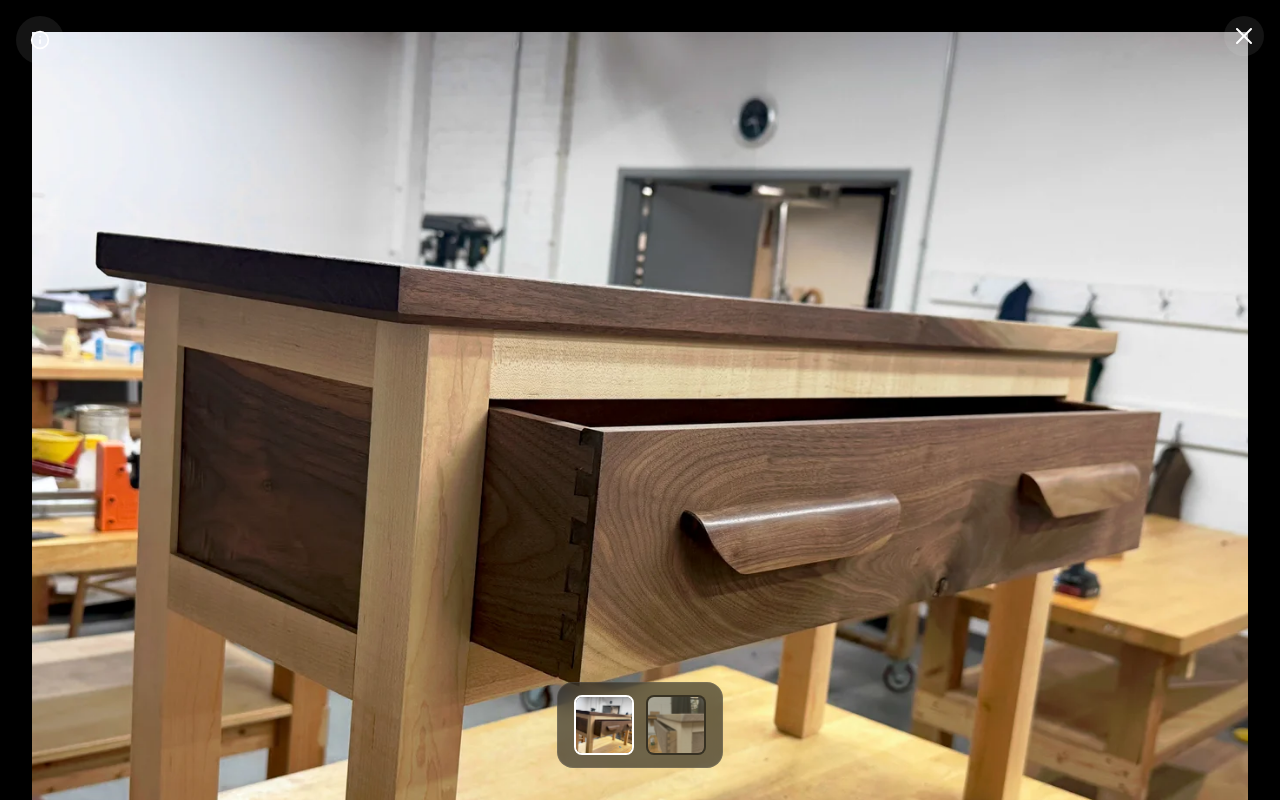
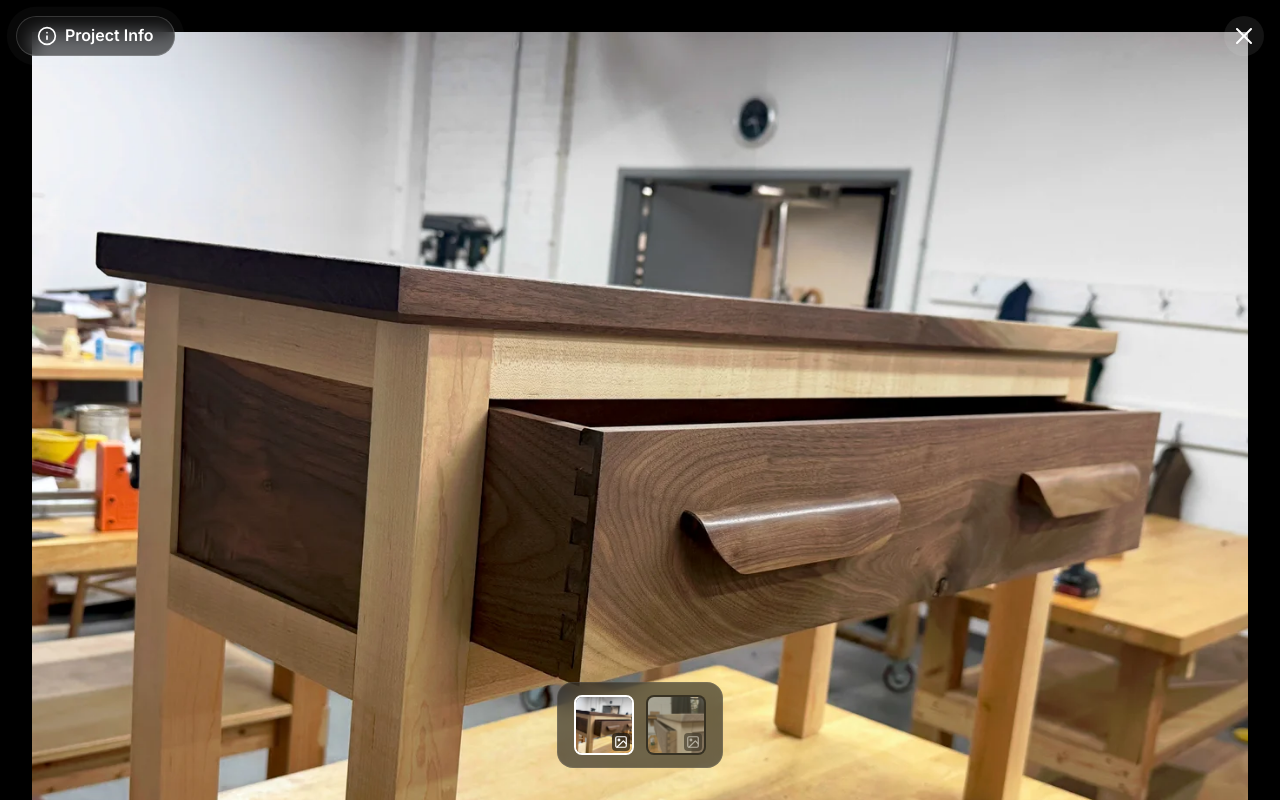
Before and after one commit to kimko/portfolio, a React (Vite) app: page / in a window 1280 px wide. Both pictures are taken after a click on the button 639 px from the left and 383 px from the top of the page. Shown: the top 800 px of the page. Built offline with nearby package versions, Linux system fonts and the light colour scheme.

Commit message:
feat(3d): integrate fbx models, reorder thumbnails, and set isometric camera

```diff
--- a/src/components/ProjectModal.jsx
+++ b/src/components/ProjectModal.jsx
@@ -14,17 +14,41 @@ import {
   Wrap,
   WrapItem,
   Tag,
-  IconButton
+  Button
 } from '@chakra-ui/react';
 import { AnimatePresence, motion } from 'framer-motion';
+import { Canvas } from '@react-three/fiber';
+import { useFBX, Stage, PresentationControls } from '@react-three/drei';
+import { Suspense } from 'react';
 
 const MotionBox = motion.create(Box);
+
+function FBXModel({ url }) {
+  const fbx = useFBX(url);
+  return <primitive object={fbx} />;
+}
 
 const InfoIcon = () => (
   <svg width="20" height="20" viewBox="0 0 24 24" fill="none" stroke="currentColor" strokeWidth="2" strokeLinecap="round" strokeLinejoin="round">
     <circle cx="12" cy="12" r="10"></circle>
     <line x1="12" y1="16" x2="12" y2="12"></line>
     <line x1="12" y1="8" x2="12.01" y2="8"></line>
+  </svg>
+);
+
+const Icon3D = () => (
+  <svg width="14" height="14" viewBox="0 0 24 24" fill="none" stroke="currentColor" strokeWidth="2" strokeLinecap="round" strokeLinejoin="round">
+    <path d="M21 16V8a2 2 0 0 0-1-1.73l-7-4a2 2 0 0 0-2 0l-7 4A2 2 0 0 0 3 8v8a2 2 0 0 0 1 1.73l7 4a2 2 0 0 0 2 0l7-4A2 2 0 0 0 21 16z"></path>
+    <polyline points="3.27 6.96 12 12.01 20.73 6.96"></polyline>
+    <line x1="12" y1="22.08" x2="12" y2="12"></line>
+  </svg>
+);
+
+const ImageIcon = () => (
+  <svg width="14" height="14" viewBox="0 0 24 24" fill="none" stroke="currentColor" strokeWidth="2" strokeLinecap="round" strokeLinejoin="round">
+    <rect x="3" y="3" width="18" height="18" rx="2" ry="2"></rect>
+    <circle cx="8.5" cy="8.5" r="1.5"></circle>
+    <polyline points="21 15 16 10 5 21"></polyline>
   </svg>
 );
 
@@ -71,18 +95,33 @@ export default function ProjectModal({ project, isOpen, onClose }) {
         />
 
         {/* Info Toggle Button */}
-        <Box position="absolute" top={4} left={4} zIndex={20}>
-          <IconButton
-            icon={<InfoIcon />}
-            aria-label="Toggle Project Info"
+        <MotionBox
+          position="absolute"
+          top={4}
+          left={4}
+          zIndex={20}
+          animate={!showInfo ? {
+            boxShadow: ["0px 0px 0px 0px rgba(255,255,255,0.4)", "0px 0px 0px 10px rgba(255,255,255,0)", "0px 0px 0px 0px rgba(255,255,255,0)"]
+          } : {}}
+          transition={{ duration: 2, repeat: Infinity, ease: "easeInOut" }}
+          borderRadius="full"
+        >
+          <Button
+            leftIcon={<InfoIcon />}
             onClick={() => setShowInfo(!showInfo)}
             borderRadius="full"
-            bg={showInfo ? "white" : "whiteAlpha.200"}
+            bg={showInfo ? "white" : "rgba(20, 20, 20, 0.6)"}
             color={showInfo ? "black" : "white"}
-            _hover={{ bg: showInfo ? "whiteAlpha.900" : "whiteAlpha.400" }}
-            size="lg"
-          />
-        </Box>
+            backdropFilter="blur(10px)"
+            border="1px solid"
+            borderColor={showInfo ? "white" : "whiteAlpha.300"}
+            _hover={{ bg: showInfo ? "white" : "whiteAlpha.400" }}
+            size="md"
+            px={5}
+          >
+            {showInfo ? "Hide Details" : "Project Info"}
+          </Button>
+        </MotionBox>
 
         <ModalBody p={0} display="flex" flexDirection="column" h="100vh" overflow="hidden" position="relative">
 
@@ -95,8 +134,8 @@ export default function ProjectModal({ project, isOpen, onClose }) {
                 exit={{ opacity: 0, x: -50 }}
                 transition={{ duration: 0.3 }}
                 position="absolute"
-                top={{ base: "80px", md: 4 }}
-                left={{ base: 4, md: 20 }}
+                top={{ base: "80px", md: 20 }}
+                left={4}
                 w={{ base: "calc(100% - 32px)", md: "400px" }}
                 maxH="calc(100vh - 120px)"
                 bg="rgba(20, 20, 20, 0.85)"
@@ -182,12 +221,12 @@ export default function ProjectModal({ project, isOpen, onClose }) {
               />
             )}
 
-            {/* Full-size image */}
+            {/* Full-size image or 3D Model */}
             <AnimatePresence mode="wait">
               <MotionBox
-                key={currentImage.full}
+                key={currentImage.url || currentImage.full}
                 initial={{ opacity: 0 }}
-                animate={{ opacity: imageLoaded ? 1 : 0 }}
+                animate={{ opacity: imageLoaded || currentImage.is3D ? 1 : 0 }}
                 exit={{ opacity: 0 }}
                 transition={{ duration: 0.3 }}
                 w="100%"
@@ -199,6 +238,25 @@ export default function ProjectModal({ project, isOpen, onClose }) {
                 p={{ base: 0, md: 8 }}
                 pb={{ base: "90px", md: "100px" }} // Leave space for thumbnails
               >
+                {currentImage.is3D ? (
+                  <Canvas shadows dpr={[1, 2]} camera={{ fov: 50 }} style={{ width: '100%', height: '100%' }}>
+                    <Suspense fallback={null}>
+                      <PresentationControls
+                        speed={1.5}
+                        global
+                        zoom={0.7}
+                        polar={[-0.1, Math.PI / 4]}
+                        rotation={[0.15, Math.PI / 4, 0]}
+                      >
+                        <Stage environment="city" intensity={0.6}>
+                          <group rotation={[-Math.PI / 2, 0, 0]}>
+                            <FBXModel url={currentImage.url} />
+                          </group>
+                        </Stage>
+                      </PresentationControls>
+                    </Suspense>
+                  </Canvas>
+                ) : (
                   <Image
                     src={currentImage.full}
                     alt={currentImage.alt}
@@ -207,6 +265,7 @@ export default function ProjectModal({ project, isOpen, onClose }) {
                     objectFit="contain"
                     onLoad={() => setImageLoaded(true)}
                   />
+                )}
               </MotionBox>
             </AnimatePresence>
           </Box>
@@ -238,13 +297,14 @@ export default function ProjectModal({ project, isOpen, onClose }) {
             >
               {project.images.map((img, index) => (
                 <Box
-                  key={img.thumb}
+                  key={img.url || img.full}
                   as="button"
                   flexShrink={0}
                   w="60px"
                   h="60px"
                   borderRadius="8px"
                   overflow="hidden"
+                  position="relative"
                   border="2px solid"
                   borderColor={
                     index === selectedIndex ? 'white' : 'transparent'
@@ -266,6 +326,20 @@ export default function ProjectModal({ project, isOpen, onClose }) {
                     h="100%"
                     objectFit="cover"
                   />
+
+                  {/* Indicator Overlay */}
+                  <Box
+                    position="absolute"
+                    bottom="2px"
+                    right="2px"
+                    bg="rgba(0,0,0,0.6)"
+                    p="2px"
+                    borderRadius="4px"
+                    backdropFilter="blur(4px)"
+                    color="white"
+                  >
+                    {img.is3D ? <Icon3D /> : <ImageIcon />}
+                  </Box>
                 </Box>
               ))}
             </HStack>
--- a/src/data/projects.js
+++ b/src/data/projects.js
@@ -12,6 +12,18 @@ function img(projectId, imageName, alt) {
     thumb: `${base}${data.thumb}`,
     full: `${base}${data.full}`,
     blur: data.blur,
+    alt,
+  };
+}
+
+// Helper to build 3D fbx objects
+function fbx(projectId, fbxName, thumbName, alt) {
+  const data = manifest[projectId]?.[thumbName];
+  return {
+    is3D: true,
+    url: `${base}/images/${projectId}/${fbxName}`,
+    thumb: data ? `${base}${data.thumb}` : '',
+    blur: data ? data.blur : undefined,
     alt,
   };
 }
@@ -88,6 +100,8 @@ export const projects = [
     hero: img('dresser', 'hero', 'Dresser Fusion 360 design render'),
     images: [
       img('dresser', 'hero', 'Dresser Fusion 360 design render'),
+      fbx('dresser', 'dresser.fbx', 'hero', 'Dresser 3D Model'),
+      fbx('dresser', 'dresser_frame.fbx', 'hero', 'Dresser Frame 3D Model'),
       img('dresser', 'detail-1', 'Dresser work in progress'),
       img('dresser', 'detail-2', 'Dresser construction progress'),
     ],
```
Lines whose indentation alone changed are shown as unchanged.
